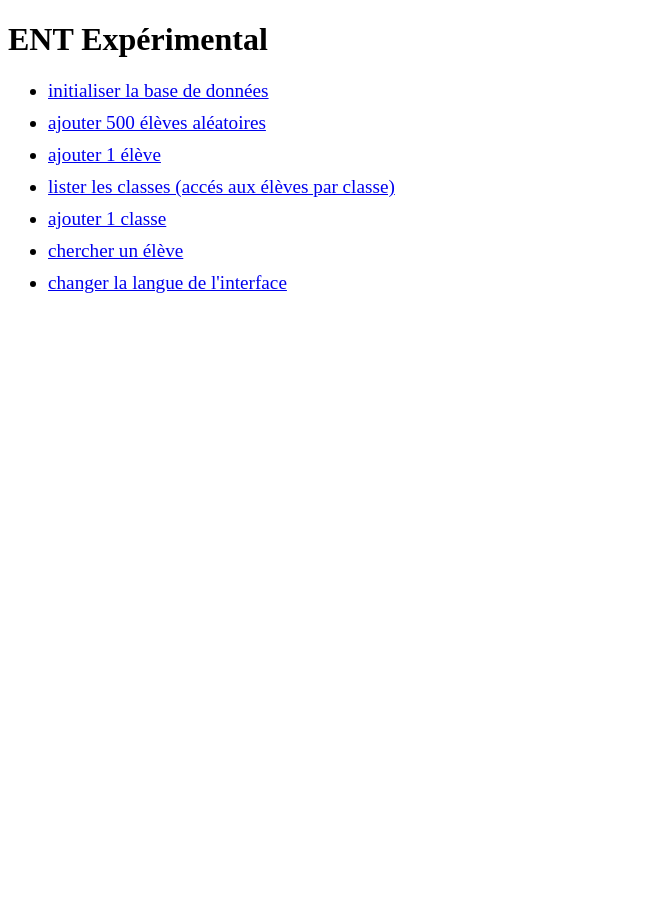
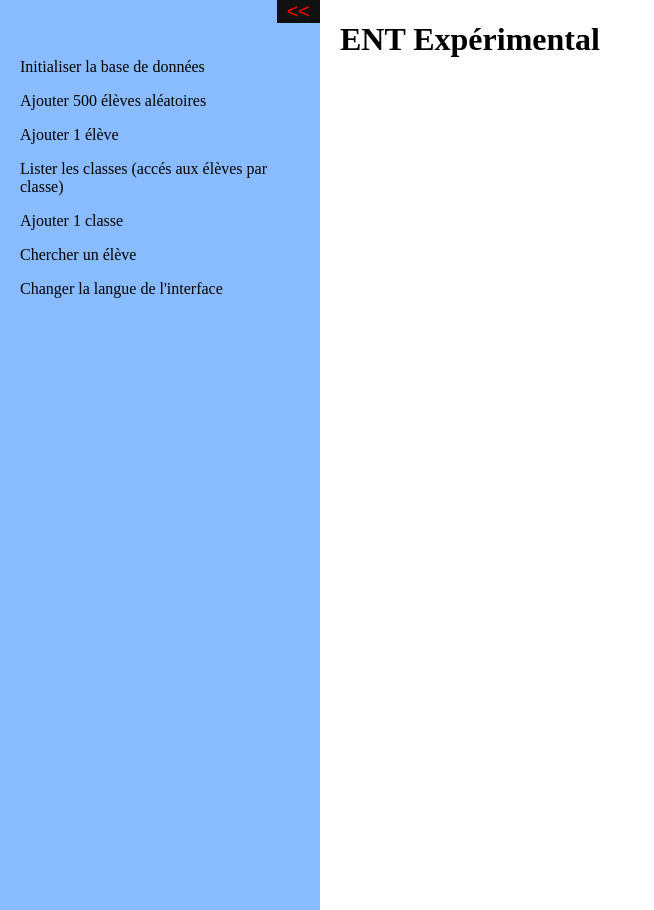
Before and after one commit to jl-noullet/ent_core, a PHP site: page /index.php in a window 1280 px wide. Shown: the whole page, without its empty margins (0-654 px from the left). Run offline with PHP 8.4, Linux system fonts and the light colour scheme.

Commit message:
collapsible sidebar menu

```diff
--- a/index.php
+++ b/index.php
@@ -12,8 +12,10 @@ if	( $_SESSION['lang'] == 'en' )
 else	require_once('ink/lang_fr.php');
 require_once('ink/head.php');
 
+echo '<div id="main">';
+echo '<h1><button type="button" id="openbtn" onclick="openNav()">&#9776;</button>&nbsp; ', $label['header1'], '</h1>';
+
 $school = $ecole1;
-
 $school->db->connect();
 // traiter les commandes par GET
 if	( isset($_GET['op']) )
@@ -118,10 +120,19 @@ else if	( isset( $_POST['abt_classe'] ) )
 	echo "<p class=\"resu\">{$label['aborted']}</p>";
 	$school->show_liste_classes();
 	}
-
-
-
-
+echo "</div>\n";
+echo '<div id="sidebar"><button type="button" id="closebtn" onclick="closeNav()">&lt;&lt;</button>';
 $menu1->display();
+echo '</div>';
 ?>
+<script>
+function openNav() {
+document.getElementById("sidebar").style.width = "25%";
+document.getElementById("main").style.marginLeft = "25%";
+document.getElementById("openbtn").style.display = "none"; }
+function closeNav() {
+document.getElementById("sidebar").style.width = "0";
+document.getElementById("main").style.marginLeft= "0";
+document.getElementById("openbtn").style.display = "inline"; }
+</script>
 </body></html>
--- a/ink/head.php
+++ b/ink/head.php
@@ -5,11 +5,23 @@ if	( isset($_SESSION['lang']) )
 	echo "<html lang=\"{$_SESSION['lang']}\">"
 ?>
 <head><meta charset="utf-8"/>
+<meta name="viewport" content="width=device-width, initial-scale=1">
 <title><?php echo $label['title']; ?></title>
 <style>
-/* table { border: 2px solid black; border-collapse:collapse; }
-   table td { border: 1px solid green; padding: 5px 6px 5px 8px; }
- */
+#sidebar { height: 100%; width: 25%; position: fixed; z-index: 1; top: 0; left: 0; padding-top: 50px;
+background-color: #8BF;
+overflow-x: hidden; transition: 0.15s; }
+#sidebar a { padding: 8px 8px 8px 20px; text-decoration: none;
+color: #000;
+display: block; transition: 0.15s; }
+#closebtn { position: absolute; top: 0; right: 0; font-size: 20px; margin-left: 50px; padding: 0px 10px;
+background-color: #111; color: #f00;
+border: none; cursor: pointer; }
+#openbtn { font-size: 20px; padding: 10px 15px;
+background-color: #111; color: #0f0;
+border: none; cursor: pointer; display: none; }
+#main { margin-left: 25%; transition: margin-left 0.15s; }
+a.current { font-weight: bold; }
 table { border: 0; border-collapse:collapse; }
 table td { padding: 5px 6px 5px 8px; }
 td img { padding-left: 6px; padding-right: 6px; margin-left: 4px; margin-right: 4px; }
@@ -27,7 +39,6 @@ pre { margin: 0px; }
 .boutfini { cursor: pointer; padding: 6px 18px; border: solid 2px; border-color: #DA4; background: #FDA; font-weight: bold; }
 .boutkill { cursor: pointer; padding: 6px 18px; border: solid 2px; border-color: #D00; background: #F88; font-weight: bold; }
 .boutabt  { cursor: pointer; padding: 6px 18px; border: solid 2px; border-color: #4D4; background: #AFA; font-weight: bold; }
-.lemenu { font-size: 120% }
 .lerreur { background-color: #c00; color: #fff; font-size: 150%; text-align: center }
 .resu { background-color: #4f7; color: #040; font-size: 120%; text-align: center }
 .oblig { color: #f00 }
@@ -36,4 +47,3 @@ p.val  { margin: 2px 2px 2px 0px; padding: 5px 2px 5px 16px; }
 </style>
 <style id="restyle"></style>
 </head><body>
-<h1><?php echo $label['header1']; ?></h1>
--- a/ink/lang_fr.php
+++ b/ink/lang_fr.php
@@ -1,12 +1,12 @@
 <?php
 $self = $_SERVER['PHP_SELF'];
-$menu1->add( "$self?op=init", 'initialiser la base de données' );
-$menu1->add( "$self?op=add500", 'ajouter 500 élèves aléatoires' );
-$menu1->add( "$self?op=add1", 'ajouter 1 élève' );
-$menu1->add( "$self?op=classes", 'lister les classes (accés aux élèves par classe)' );
-$menu1->add( "$self?op=add1c", 'ajouter 1 classe' );
-$menu1->add( "$self?op=eleve", 'chercher un élève' );
-$menu1->add( "$self?op=lang", 'changer la langue de l\'interface' );
+$menu1->add( "$self?op=init", 'Initialiser la base de données' );
+$menu1->add( "$self?op=add500", 'Ajouter 500 élèves aléatoires' );
+$menu1->add( "$self?op=add1", 'Ajouter 1 élève' );
+$menu1->add( "$self?op=classes", 'Lister les classes (accés aux élèves par classe)' );
+$menu1->add( "$self?op=add1c", 'Ajouter 1 classe' );
+$menu1->add( "$self?op=eleve", 'Chercher un élève' );
+$menu1->add( "$self?op=lang", 'Changer la langue de l\'interface' );
 
 // N.B. le premier item est particulier :
 //	son nom DOIT etre 'indix'
--- a/ink/longage.php
+++ b/ink/longage.php
@@ -280,13 +280,11 @@ function add( $turl, $tdesc ) {
 	$this->itsa[] = new menuitem( $turl, $tdesc );
 	}
 function display() {
-	echo "<ul class=\"lemenu\">\n";
 	foreach ($this->itsa as &$v) {
 		if   ( $v->url == $_SERVER['PHP_SELF'] )
-		     echo "<li class=\"current\"><a href=\"$v->url\">$v->desc</a></li>\n";
-		else echo "<li class=\"\"><a href=\"$v->url\">$v->desc</a></li>\n";
+		     echo "<a class=\"current\" href=\"$v->url\">$v->desc</a>\n";
+		else echo "<a href=\"$v->url\">$v->desc</a>\n";
 		}
-	echo "</ul>\n";
 	}
 }
 
```
Also changed, not shown: ink/lang_en.php (+7 -7 lines).
